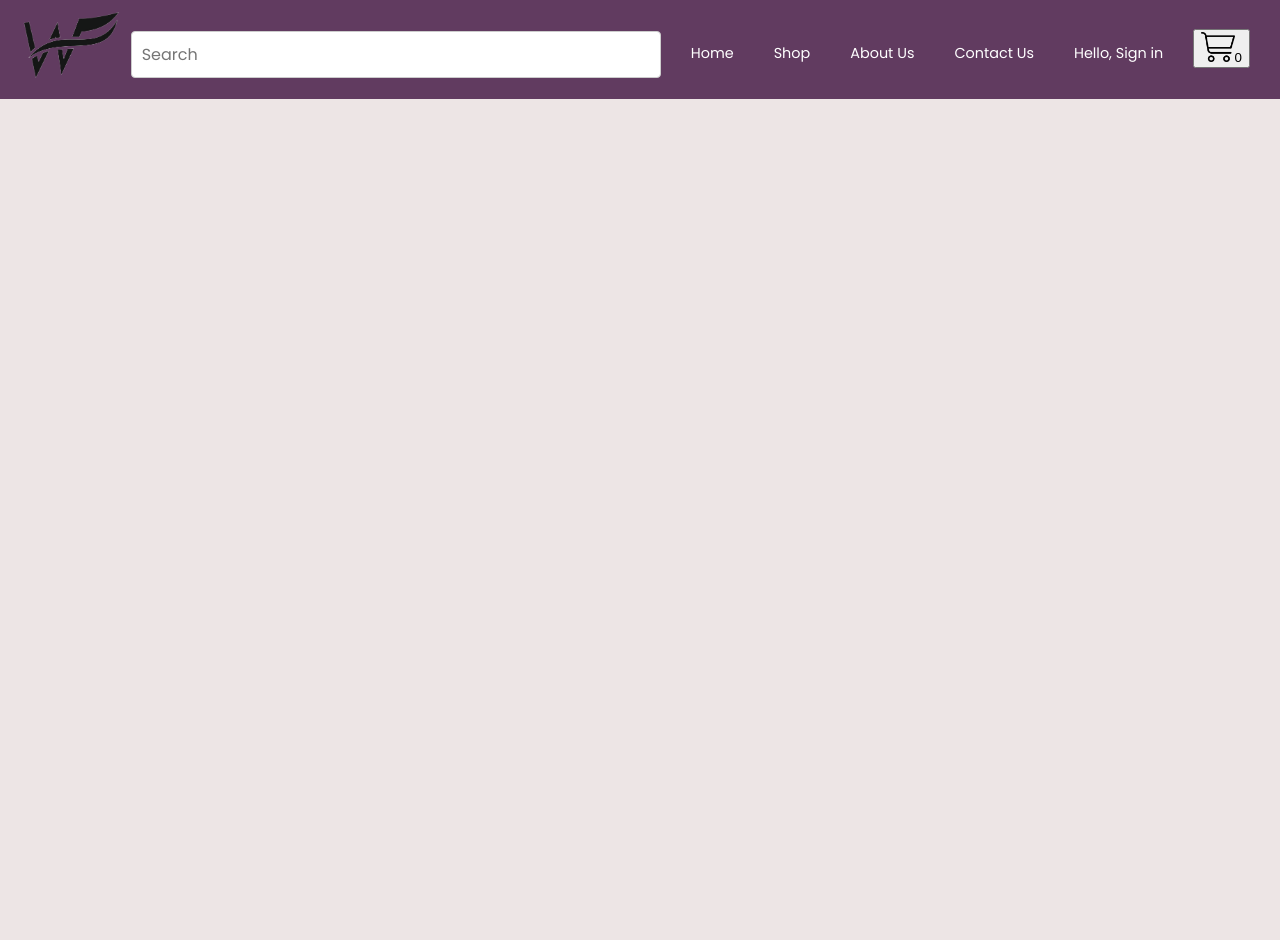
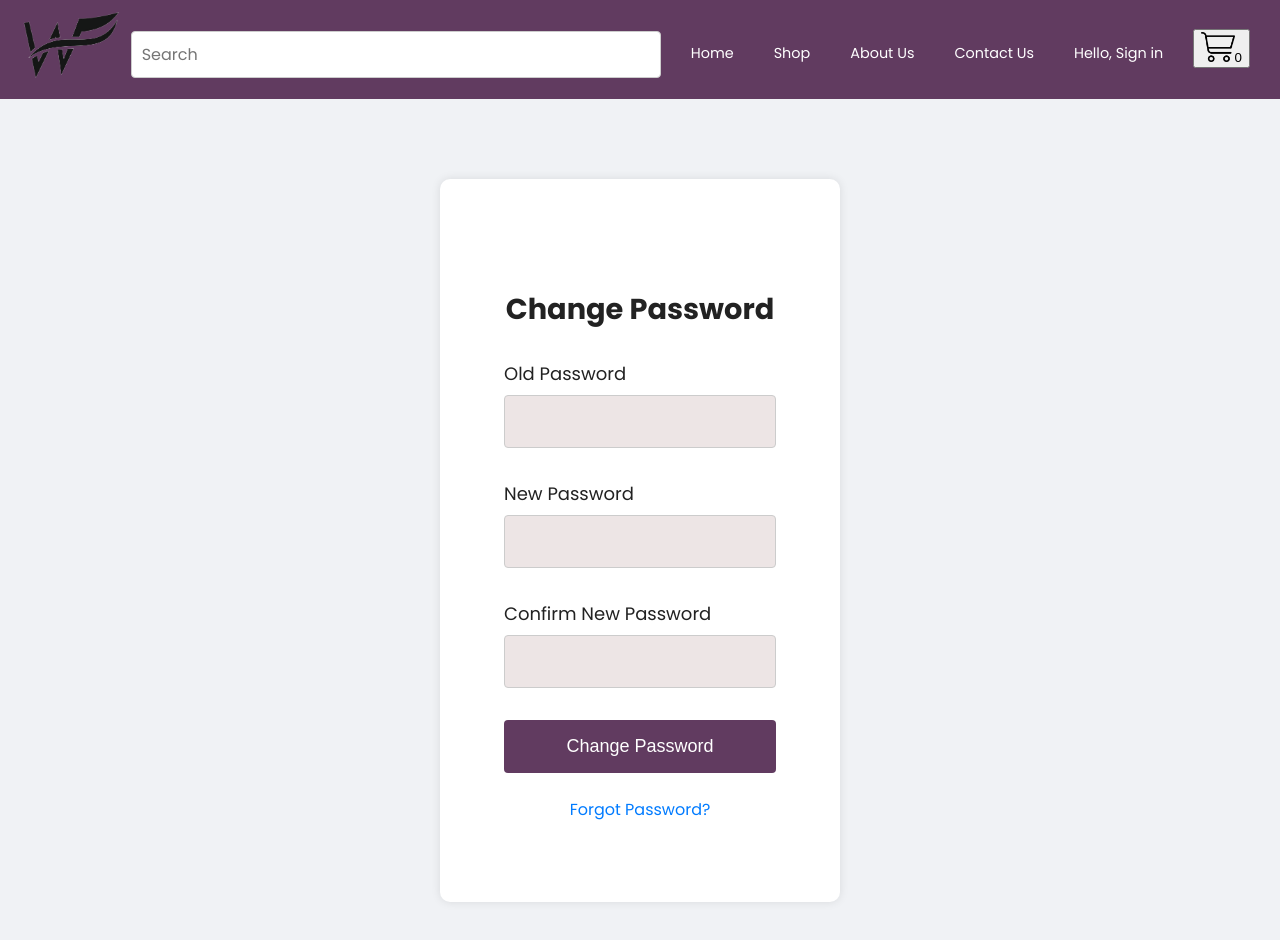
Before and after one commit to ahmedraza0s/westernflex, a React (Create React App) app in the folder wf/frontend/: page /forget-password in a window 1280 px wide. Shown: the top 940 px of the page. Before the commit the page ends 800 px from the top, so only its background shows below. Built offline with nearby package versions, Linux system fonts and the light colour scheme.

Commit message:
ayesha forget password added shop css updated

```diff
--- a/wf/frontend/src/App.js
+++ b/wf/frontend/src/App.js
@@ -27,6 +27,7 @@ import { UserProvider } from './contexts/UserContext';
 import { CartProvider } from './contexts/CartContext';
 import { AuthProvider } from './contexts/AuthContext'; // Import AuthProvider
 import ProtectedRoute from './routes/ProtectedRoute'; // Import ProtectedRoute
+import ForgetPassword from './my account/ForgetPassword';//Import The Forget Password component
 
 const App = () => {
   return (
@@ -47,6 +48,7 @@ const App = () => {
               <Route path="/admin-login" element={<AdminLogin />} />
               <Route path="/cart" element={<Cart />} />
               <Route path="/User-Profile" element={<UserProfile />} />
+              <Route path='/forget-password' element={<ForgetPassword/>}/>
 
               {/* Admin Routes */}
               <Route path="/admin" element={<ProtectedRoute element={<AdminPage />} />}>
--- /dev/null
+++ b/wf/frontend/src/my account/ForgetPassword.jsx
@@ -0,0 +1,32 @@
+import React from 'react';
+import './forgetPassword.css';
+
+const ChangePassword = () => {
+    return (
+        <div className="page-container">
+            <div className="containerPass">
+                <h3>Change Password</h3>
+                <form action="/change-password" method="POST">
+                    <div className="form-group-pass">
+                        <label htmlFor="old-password" className="label-pass">Old Password</label>
+                        <input type="password" id="old-password" name="old-password" className="input-pass" required />
+                    </div>
+                    <div className="form-group-pass">
+                        <label htmlFor="new-password" className="label-pass">New Password</label>
+                        <input type="password" id="new-password" name="new-password" className="input-pass" required />
+                    </div>
+                    <div className="form-group-pass">
+                        <label htmlFor="confirm-password" className="label-pass">Confirm New Password</label>
+                        <input type="password" id="confirm-password" name="confirm-password" className="input-pass" required />
+                    </div>
+                    <button type="submit" className="button-pass">Change Password</button>
+                    <div className="forgot-password">
+                        <a href="/forgot-password">Forgot Password?</a>
+                    </div>
+                </form>
+            </div>
+        </div>
+    );
+};
+
+export default ChangePassword;
--- /dev/null
+++ b/wf/frontend/src/my account/forgetPassword.css
@@ -0,0 +1,107 @@
+.page-container {
+    display: flex;
+    flex-direction: column;
+    justify-content: flex-start;
+    align-items: center;
+    min-height: 100vh;
+    background-color: #f0f2f5;
+    margin: 0;
+    padding-top: 10vh; /* Adjust this value to set the distance from the top */
+}
+
+.containerPass {
+    background-color: #fff;
+    padding: 5vh 5vw; /* Adjust padding for smaller screens */
+    border-radius: 10px;
+    box-shadow: 0 0 10px rgba(0, 0, 0, 0.1);
+    width: 80%;
+    max-width: 400px; /* Set a max-width for larger screens */
+    text-align: center;
+    box-sizing: border-box; /* Ensure padding is included in the element's total width and height */
+}
+
+.containerPass h3 {
+    font-size: 1.8rem; /* Adjust font size for smaller screens */
+    font-family: 'Poppins';
+    white-space: nowrap; /* Prevent line breaks */
+
+}
+
+.form-group-pass {
+    margin-bottom: 1.5rem;
+    text-align: left;
+}
+
+.label-pass {
+    display: block;
+    margin-bottom: 0.5rem;
+    font-size: 1rem;
+}
+
+.input-pass {
+    width: 100%;
+    padding: 0.5rem;
+    border: 1px solid #ccc;
+    border-radius: 4px;
+    font-size: 1rem;
+}
+
+.button-pass {
+    width: 100%;
+    padding: 0.75rem;
+    background-color: rgb(97 59 96);
+    color: #fff;
+    border: none;
+    border-radius: 4px;
+    cursor: pointer;
+    font-size: 1rem;
+}
+
+.button-pass:hover {
+    background-color: rgb(143, 126, 142);
+}
+
+.forgot-password {
+    margin-top: 1.5rem;
+    font-size: 0.875rem;
+}
+
+.forgot-password a {
+    color: #007bff;
+    text-decoration: none;
+}
+
+.forgot-password a:hover {
+    text-decoration: underline;
+}
+
+/* Media queries for responsiveness */
+@media (min-width: 600px) {
+    .containerPass {
+        padding: 10vh 5vw;
+    }
+
+
+
+    .form-group-pass {
+        margin-bottom: 2rem;
+    }
+
+    .label-pass {
+        font-size: 1.125rem;
+    }
+
+    .input-pass {
+        padding: 0.75rem;
+        font-size: 1.125rem;
+    }
+
+    .button-pass {
+        padding: 1rem;
+        font-size: 1.125rem;
+    }
+
+    .forgot-password {
+        font-size: 1rem;
+    }
+}
--- a/wf/frontend/src/pages/shop.css
+++ b/wf/frontend/src/pages/shop.css
@@ -236,3 +236,36 @@
     font-size: 0.8em;
   }
 }
+
+/*Newly added css*/
+.add-to-cart-btn {
+  background-color: rgb(97, 59, 96);
+  color: white;
+  padding: 10px 15px;
+  border: none;
+  border-radius: 5px;
+  cursor: pointer;
+  transition: background-color 0.3s ease, transform 0.1s ease; /* Adding transition for smooth color change and transform */
+}
+
+.add-to-cart-btn:hover,
+.add-to-cart-btn:focus {
+  background-color: #783b7d; /* Adjusted color on hover/focus */
+}
+
+.add-to-cart-btn:active {
+  transform: scale(0.86); /* Adding slight downward movement and scaling inward on click */
+}
+
+.add-to-cart-btn {
+  background-color: rgb(97 59 96);
+  color: white;
+  padding: 10px 15px;
+  border: none;
+  border-radius: 5px;
+  cursor: pointer;
+}
+
+.add-to-cart-btn:hover {
+  background-color: #783b7d;
+}
```
